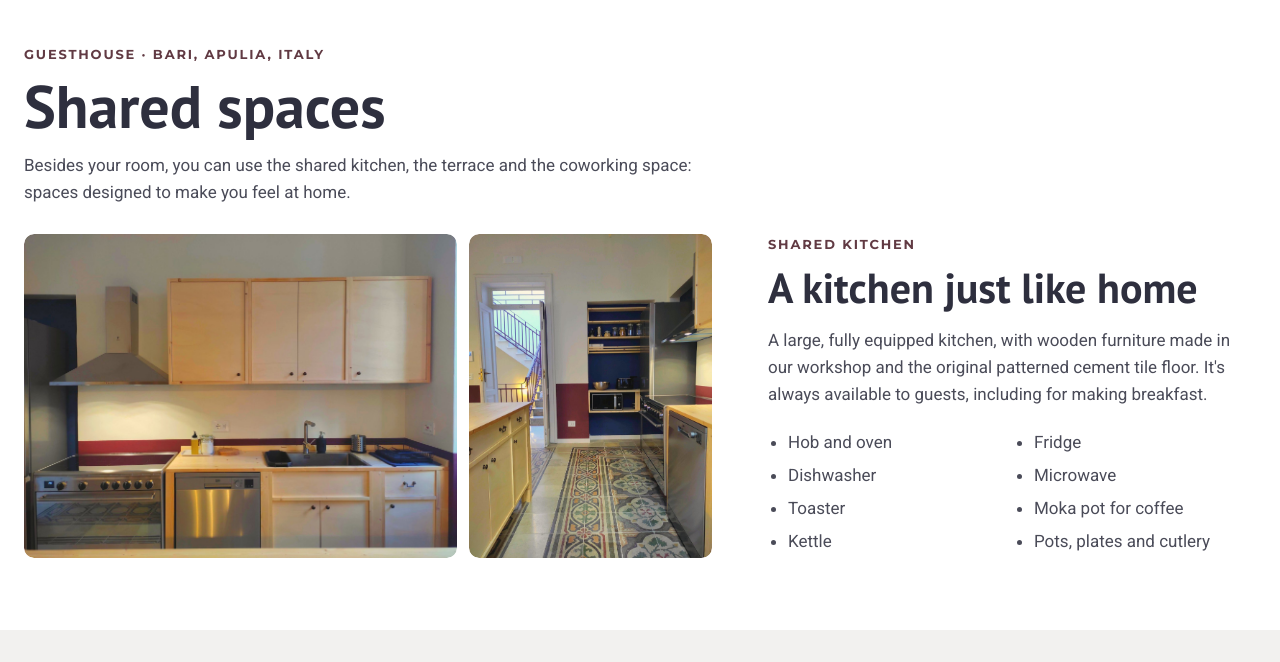
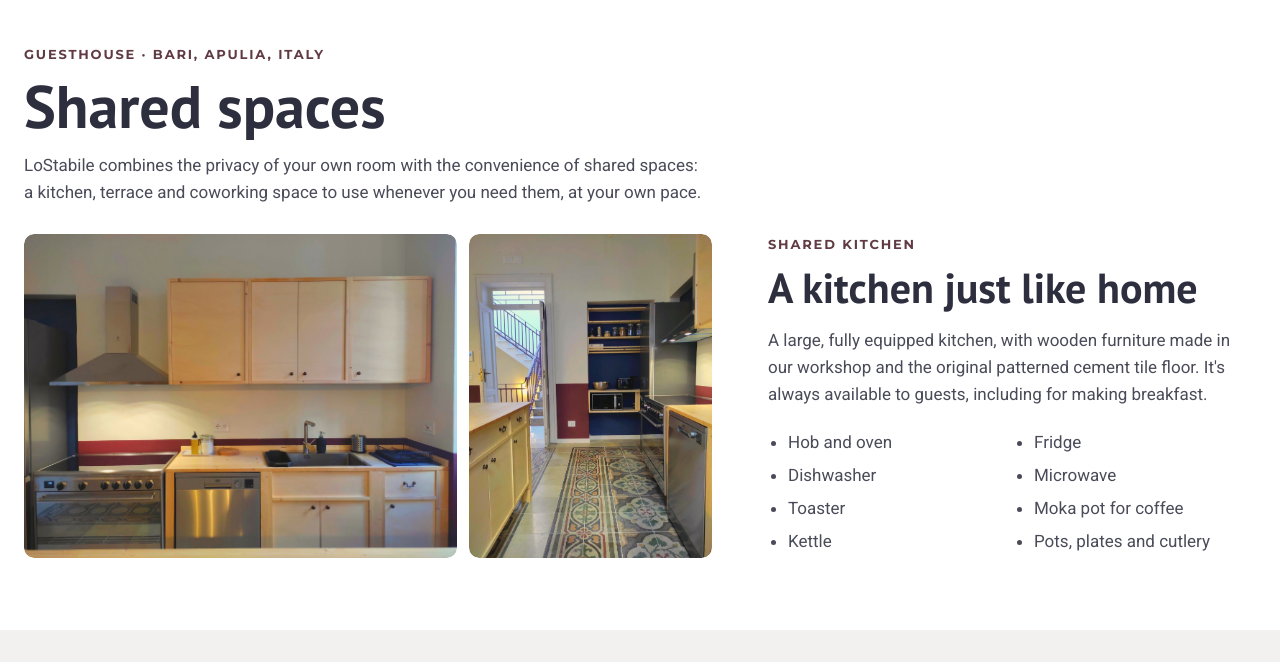
Before and after one commit to lostabilerooms/lostabile-guesthouse, a plain HTML site: page en/spazi-comuni.html in a window 1280 px wide. Shown: the part 138-800 px from the top of the page. Drawn offline with Linux system fonts and the light colour scheme.

Commit message:
Spazi comuni: nuovo sottotitolo
Co-Authored-By: Claude Opus 5.5 <noreply@anthropic.com>
Claude-Session: https://claude.ai/code/session_01PMiQH3hpKGQHvexjme22HX

```diff
--- a/en/spazi-comuni.html
+++ b/en/spazi-comuni.html
@@ -87,7 +87,7 @@ img{max-width:100%}
 <section style="max-width: 1240px; margin: 0 auto; padding: 48px 24px 20px">
 <p style="margin: 0 0 10px; font-family: Montserrat, sans-serif; font-size: 13px; font-weight: 700; letter-spacing: 0.14em; text-transform: uppercase; color: #613A43">Guesthouse · Bari, Apulia, Italy</p>
 <h1 style="margin: 0 0 14px; font-family: PT Sans, sans-serif; font-weight: 700; font-size: clamp(38px, 5vw, 60px); line-height: 1.05">Shared spaces</h1>
-<p style="margin: 0; color: #4A4B58; max-width: 680px">Besides your room, you can use the shared kitchen, the terrace and the coworking space: spaces designed to make you feel at home.</p>
+<p style="margin: 0; color: #4A4B58; max-width: 680px">LoStabile combines the privacy of your own room with the convenience of shared spaces: a kitchen, terrace and coworking space to use whenever you need them, at your own pace.</p>
 </section>
 
 <!-- CUCINA -->
```
Also changed, not shown: spazi-comuni.html (+1 -1 lines).
